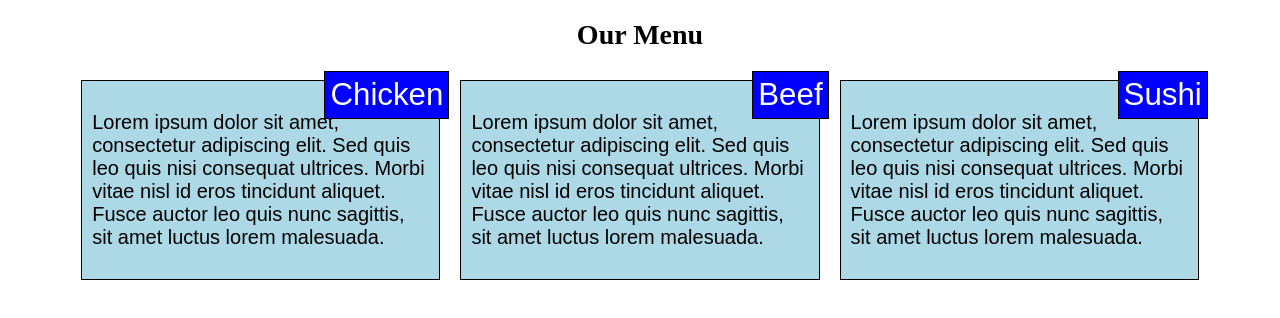
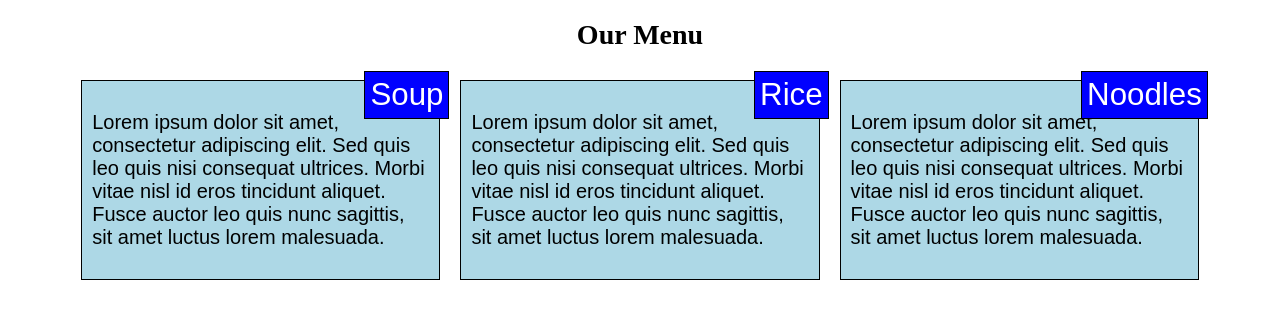
Before and after one commit to Hoang-Cam/coursera, a plain HTML site: page module2-solution/index.html in a window 1280 px wide. Drawn offline with Linux system fonts and the light colour scheme.

Commit message:
Update index.html

```diff
--- a/module2-solution/index.html
+++ b/module2-solution/index.html
@@ -10,15 +10,15 @@
   <h1>Our Menu</h1>
   <div class="container">
     <div class="section">
-      <div class="title">Chicken</div>
+      <div class="title">Soup</div>
       <p>Lorem ipsum dolor sit amet, consectetur adipiscing elit. Sed quis leo quis nisi consequat ultrices. Morbi vitae nisl id eros tincidunt aliquet. Fusce auctor leo quis nunc sagittis, sit amet luctus lorem malesuada.</p>
     </div>
     <div class="section">
-      <div class="title">Beef</div>
+      <div class="title">Rice</div>
       <p>Lorem ipsum dolor sit amet, consectetur adipiscing elit. Sed quis leo quis nisi consequat ultrices. Morbi vitae nisl id eros tincidunt aliquet. Fusce auctor leo quis nunc sagittis, sit amet luctus lorem malesuada.</p>
     </div>
     <div class="section">
-      <div class="title">Sushi</div>
+      <div class="title">Noodles</div>
       <p>Lorem ipsum dolor sit amet, consectetur adipiscing elit. Sed quis leo quis nisi consequat ultrices. Morbi vitae nisl id eros tincidunt aliquet. Fusce auctor leo quis nunc sagittis, sit amet luctus lorem malesuada.</p>
     </div>
   </div>
```
